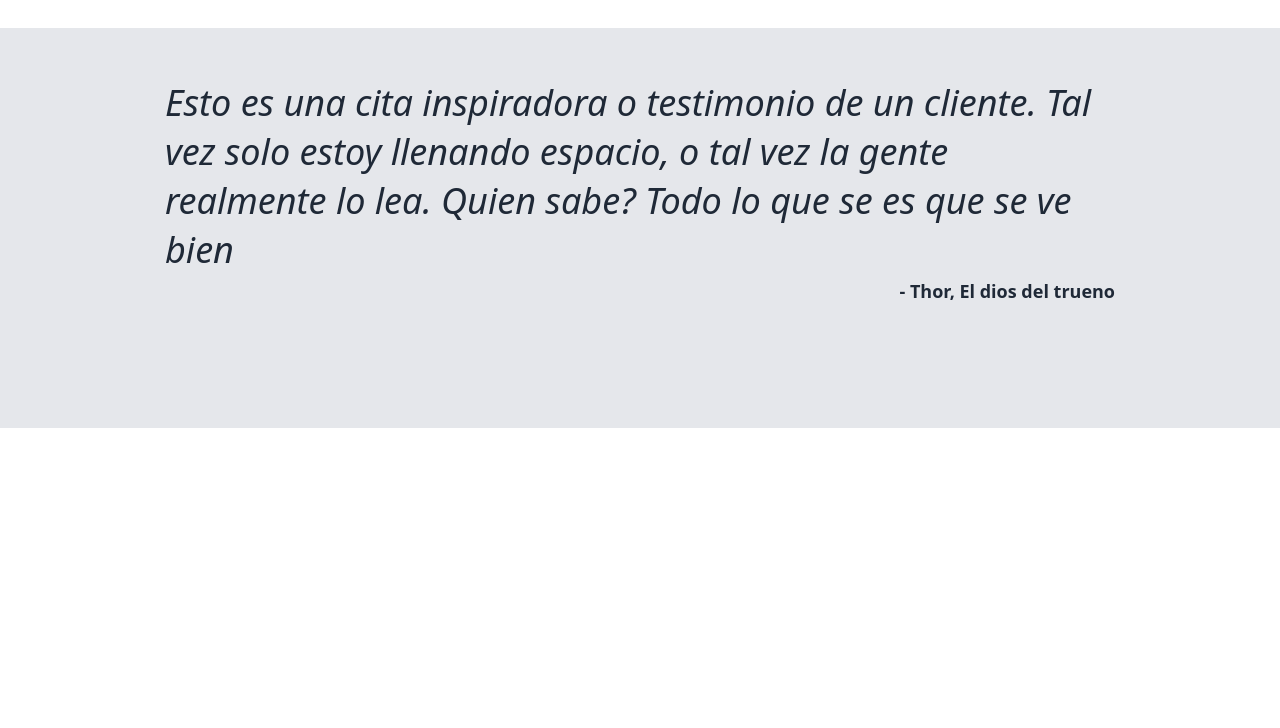
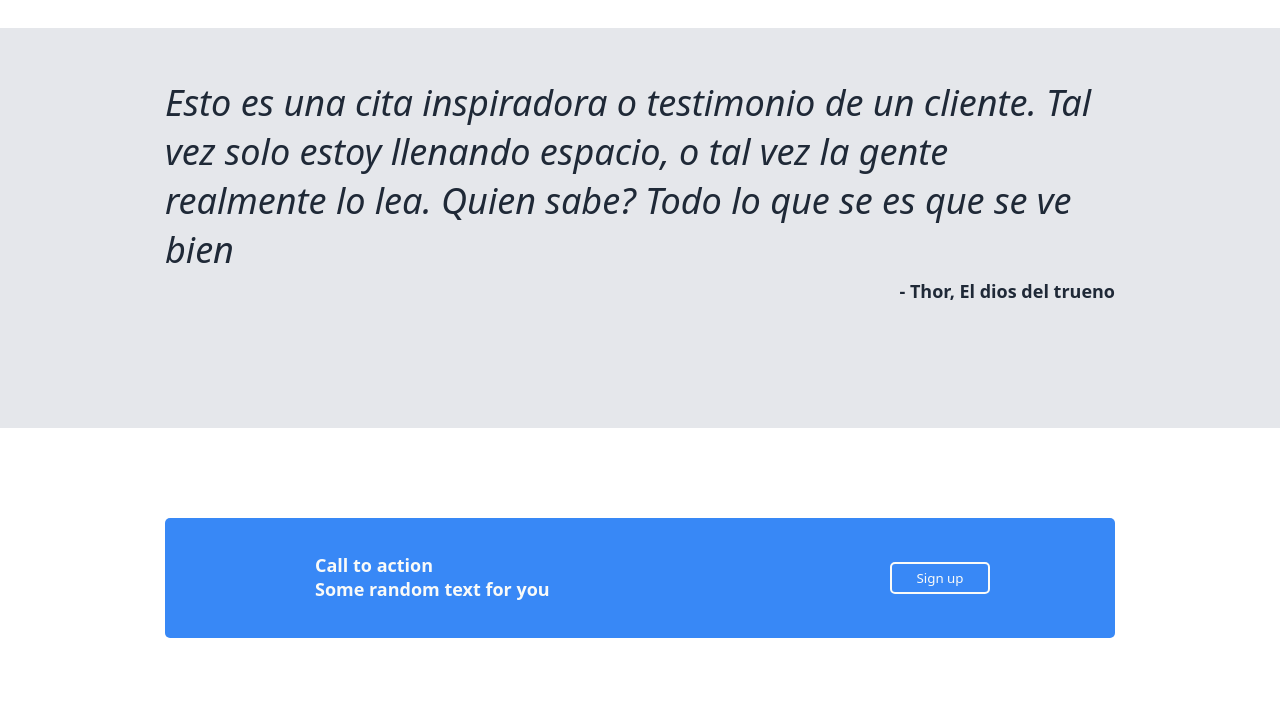
Before and after one commit to Starsus24/landing-page, a plain HTML site: page index.html in a window 1280 px wide. Shown: the part 872-1600 px from the top of the page. Before the commit the page ends 1300 px from the top, so only its background shows below. Drawn offline with Linux system fonts and the light colour scheme.

Commit message:
Seccion 4 lista

```diff
--- a/index.html
+++ b/index.html
@@ -60,5 +60,14 @@
             <strong>- Thor, El dios del trueno</p>
         </div>
     </div>
+    <div class="section-four">
+        <div class="back-blue">
+            <div class="content-column">
+                    <strong>Call to action</strong>
+                    <p>Some random text for you</p>
+            </div>
+            <button>Sign up</button>
+        </div>
+    </div>
 </body>
 </html>
--- a/style.css
+++ b/style.css
@@ -185,3 +185,46 @@ button {
     font-size: 18px;
     color: #1F2937;
 }
+
+.section-four {
+    display: flex;
+    width: 100%;
+    height: 300px;
+    justify-content: center;
+    align-items: center;
+}
+
+.back-blue {
+    display: flex;
+    height: 120px;
+    width: 950px;
+    border-radius: 5px;
+    background-color: #3888F6;
+    justify-content: space-between;
+}
+
+.content-column {
+    display: flex;
+    margin: auto 150px;
+    height: 50px;
+    width: 300px;
+    font-size: 18px;
+    flex-direction: column;
+}
+
+.back-blue button {
+    margin: auto;
+    border: 2px solid #F9FAF8;
+    border-radius: 5px;
+    color: #F9FAF8;
+}
+
+.content-column strong {
+    color: #F9FAF8;
+}
+
+.content-column p {
+    width: 100%;
+    height: 100%;
+    color: #F9FAF8;
+}
```
